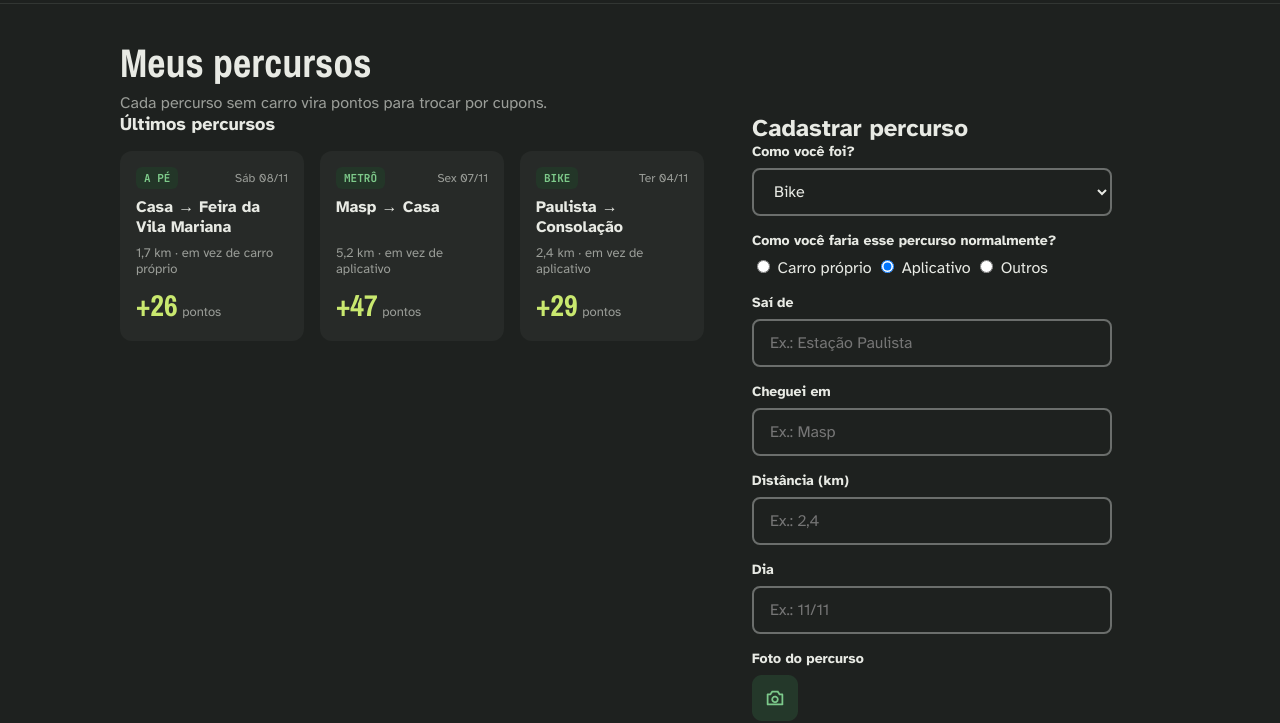
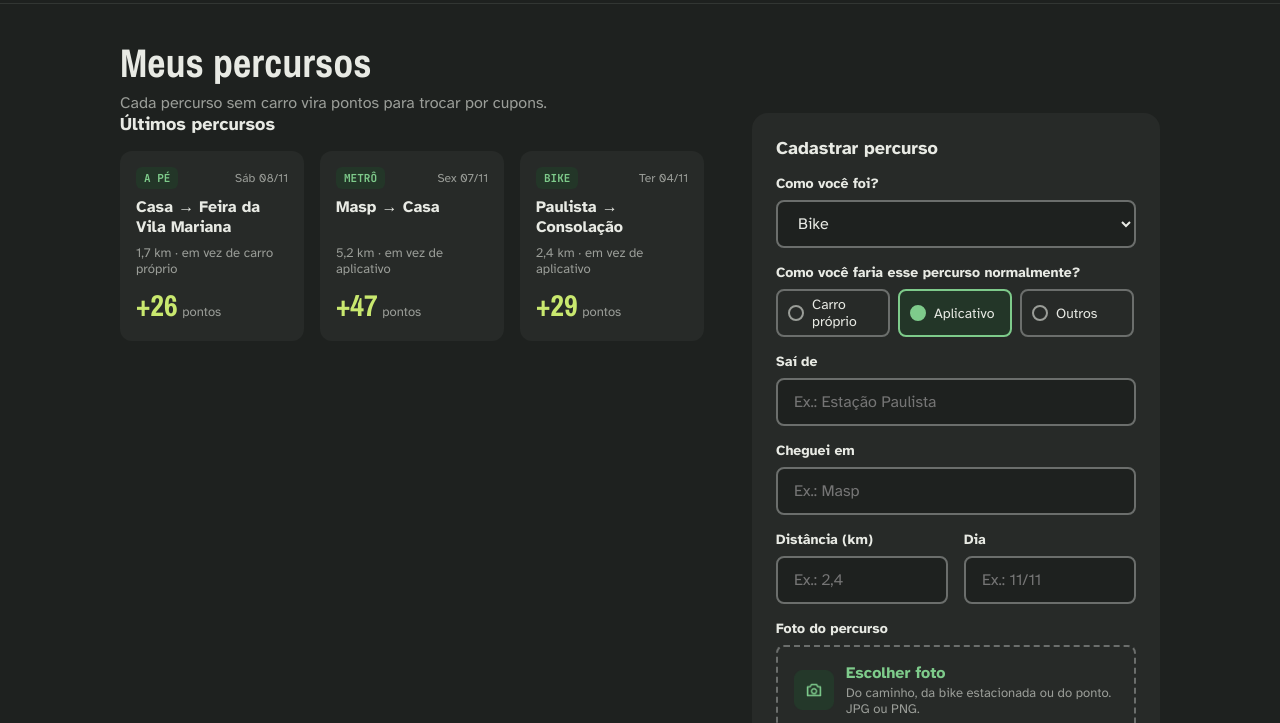
Before and after one commit to Gs-Web-Development-1ESPS/gs-faixa-verde-web-development, a plain HTML site: page percursos.html in a window 1280 px wide. Shown: the part 63-786 px from the top of the page. Drawn offline with nearby package versions, Linux system fonts and the light colour scheme.

Commit message:
style e fix: estiliza o formulário e o campo da foto e altera o commit anterior já que subiu como o perfil da fiap

```diff
--- a/src/css/style.css
+++ b/src/css/style.css
@@ -62,6 +62,16 @@ ul {
     border-radius: 8px;
     font-family: 'Atkinson Hyperlegible', 'Segoe UI', sans-serif;
     font-size: 16px;
+}
+
+.campo-duplo {
+    display: flex;
+    gap: 16px;
+}
+
+.campo-duplo .campo,
+.campo-duplo .campo__entrada {
+    width: 172px;
 }
 
 .botao-principal {
@@ -278,3 +288,94 @@ ul {
     color: #9a9d98;
     font-size: 13px;
 }
+
+.container-formulario {
+    padding: 24px;
+    background-color: #272a28;
+    border-radius: 16px;
+}
+
+.container-formulario__titulo {
+    margin-bottom: 16px;
+    font-size: 18px;
+    font-weight: 700;
+}
+
+.opcoes {
+    display: flex;
+    gap: 8px;
+}
+
+.opcao {
+    width: 114px;
+}
+
+.opcao__entrada {
+    position: absolute;
+    opacity: 0;
+}
+
+.opcao__caixa {
+    height: 48px;
+    padding: 0 10px;
+    border: 2px solid #6b6e6c;
+    border-radius: 8px;
+    display: flex;
+    align-items: center;
+    gap: 8px;
+    font-size: 14px;
+    cursor: pointer;
+}
+
+.opcao__caixa::before {
+    content: '';
+    width: 12px;
+    height: 12px;
+    min-width: 12px;
+    border: 2px solid #9a9d98;
+    border-radius: 8px;
+}
+
+.opcao__entrada:checked + .opcao__caixa {
+    background-color: #233628;
+    border-color: #7ecb8b;
+}
+
+.opcao__entrada:checked + .opcao__caixa::before {
+    background-color: #7ecb8b;
+    border-color: #7ecb8b;
+}
+
+.container-formulario__foto {
+    padding: 16px;
+    border: 2px dashed #6b6e6c;
+    border-radius: 8px;
+    display: flex;
+    align-items: center;
+    gap: 12px;
+    cursor: pointer;
+}
+
+.container-formulario__foto-icone {
+    width: 40px;
+    height: 40px;
+}
+
+.container-formulario__foto-textos {
+    display: flex;
+    flex-direction: column;
+    gap: 2px;
+}
+
+.container-formulario__foto-titulo {
+    color: #7ecb8b;
+}
+
+.container-formulario__foto-descricao {
+    color: #9a9d98;
+    font-size: 13px;
+}
+
+.container-formulario__foto-arquivo {
+    display: none;
+}
```
